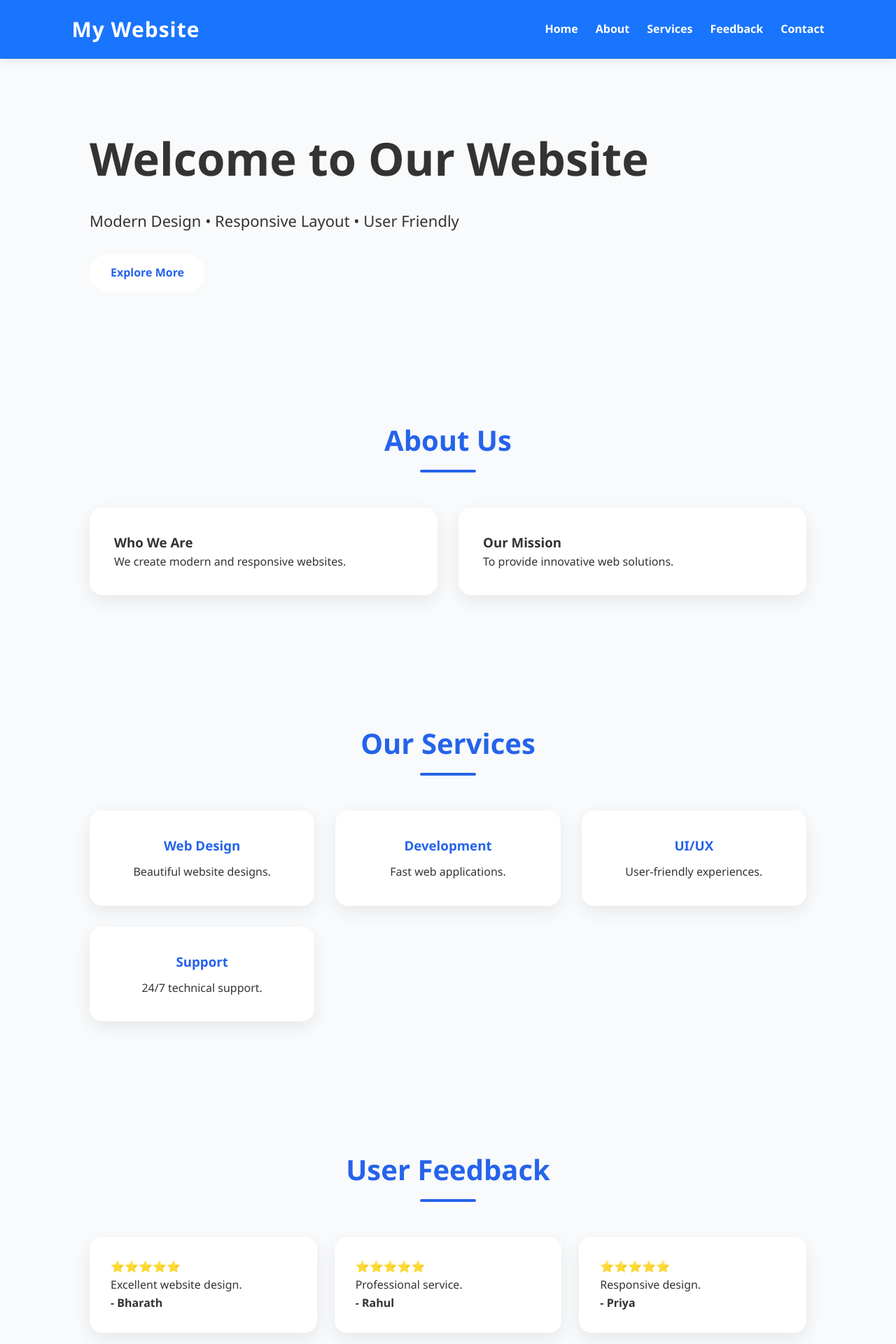
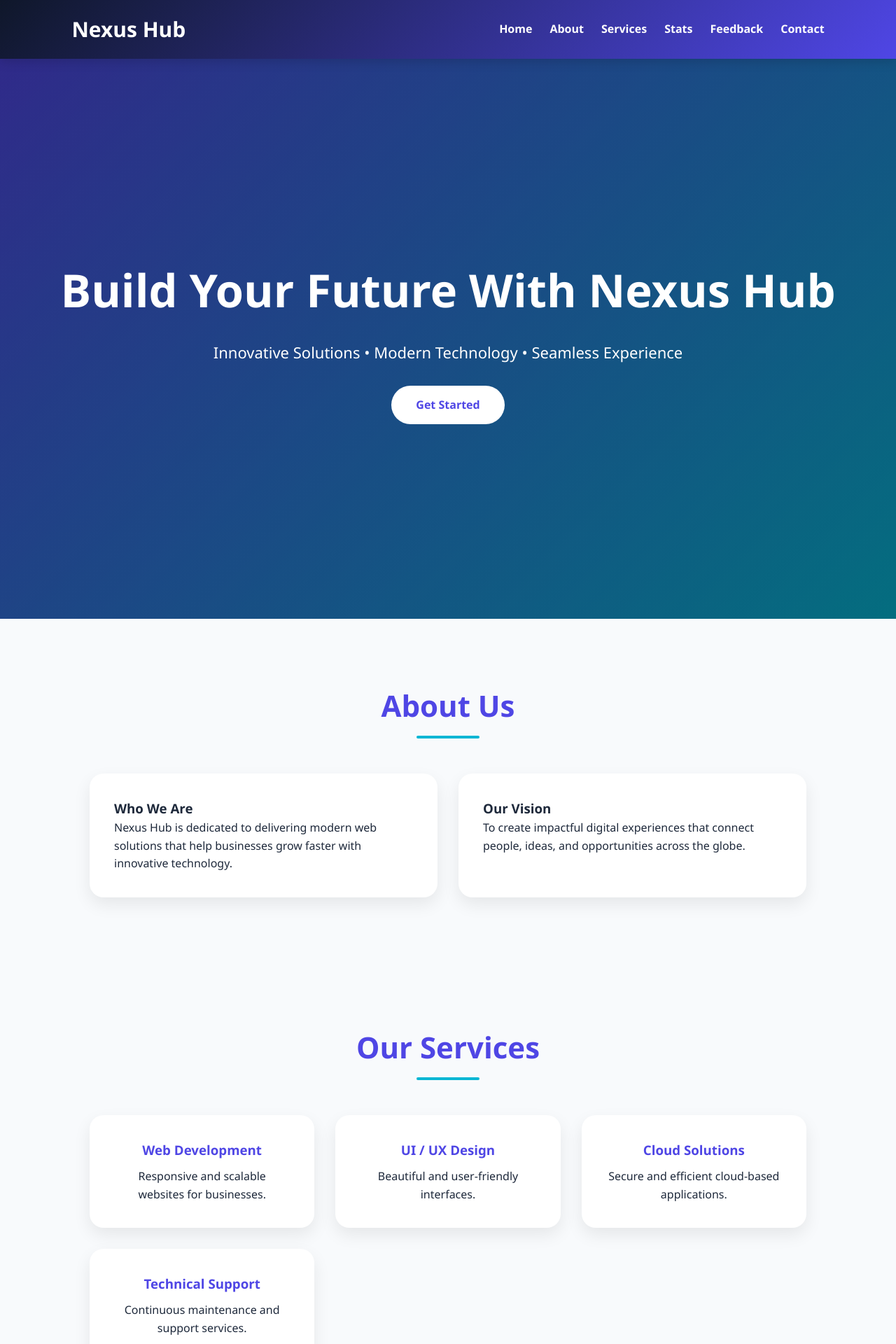
Before and after one commit to bharathkumar3492-cmd/practice-project, a Flask app: page / in a window 1280 px wide. Shown: the top 1920 px of the page at 70% size. Run offline with Flask 3, Linux system fonts and the light colour scheme.

Commit message:
updated files

```diff
--- /dev/null
+++ b/desktop.ini
@@ -0,0 +1,2 @@
+[.ShellClassInfo]
+LocalizedResourceName=@practice-project,0
--- a/static/style.css
+++ b/static/style.css
@@ -2,7 +2,7 @@
 margin:0;
 padding:0;
 box-sizing:border-box;
-font-family:'Segoe UI', Tahoma, Geneva, Verdana, sans-serif;
+font-family:'Segoe UI',sans-serif;
 }
 
 html{
@@ -11,15 +11,14 @@ scroll-behavior:smooth;
 
 body{
 background:#f8fafc;
-color:#333;
+color:#1e293b;
 line-height:1.6;
 }
 
-/* Navigation */
+/* Navbar */
 
 nav{
-background:rgba(13,110,253,0.95);
-backdrop-filter:blur(10px);
+background:linear-gradient(135deg,#0f172a,#4f46e5);
 padding:18px 8%;
 display:flex;
 justify-content:space-between;
@@ -27,70 +26,72 @@ align-items:center;
 position:sticky;
 top:0;
 z-index:1000;
-box-shadow:0 2px 15px rgba(0,0,0,0.1);
+box-shadow:0 4px 15px rgba(0,0,0,0.15);
 }
 
 .logo{
 color:white;
 font-size:30px;
 font-weight:700;
-letter-spacing:1px;
 }
 
 nav ul{
+display:flex;
 list-style:none;
-display:flex;
 gap:25px;
 }
 
 nav ul li a{
+text-decoration:none;
 color:white;
-text-decoration:none;
 font-weight:600;
-transition:0.3s;
+transition:.3s;
 }
 
-nav ul li a:hover
+nav ul li a:hover{
+color:#facc15;
+}
 
-/* Hero Section */
+/* Hero */
 
 .hero{
-min-height:100vh;
+height:100vh;
 display:flex;
 justify-content:center;
 align-items:center;
 text-align:center;
 background:
-linear-gradient(rgba(0,0,0,0.35),
-rgba(0,0,0,0.35)),
-linear-gradient(to right,#2563eb,#60a5fa);
+linear-gradient(rgba(0,0,0,.4),
+rgba(0,0,0,.4)),
+linear-gradient(135deg,#4f46e5,#06b6d4);
 color:white;
+padding:20px;
 }
 
-.hero h1{
+.hero-content h1{
 font-size:65px;
 margin-bottom:20px;
 }
 
-.hero p{
+.hero-content p{
 font-size:22px;
 margin-bottom:30px;
 }
 
 .btn{
 display:inline-block;
+padding:15px 35px;
 background:white;
-color:#2563eb;
-padding:14px 30px;
-border-radius:30px;
+color:#4f46e5;
 text-decoration:none;
 font-weight:bold;
-transition:0.3s;
+border-radius:50px;
+transition:.3s;
 }
 
 .btn:hover{
-transform:translateY(-3px);
-box-shadow:0 8px 20px rgba(255,255,255,0.3);
+transform:translateY(-4px);
+box-shadow:0 8px 20px rgba(255,255,255,.3);
 }
 
 /* Sections */
@@ -101,19 +102,18 @@ padding:90px 10%;
 
 .section-title{
 text-align:center;
-font-size:40px;
+font-size:42px;
 margin-bottom:50px;
-color:#2563eb;
-position:relative;
+color:#4f46e5;
 }
 
 .section-title::after{
 content:"";
-width:80px;
+display:block;
+width:90px;
 height:4px;
-background:#2563eb;
-display:block;
 margin:10px auto;
+background:#06b6d4;
 border-radius:5px;
 }
 
@@ -128,9 +128,9 @@ gap:30px;
 .about-box{
 background:white;
 padding:35px;
-border-radius:18px;
-box-shadow:0 8px 25px rgba(0,0,0,0.08);
-transition:0.3s;
+border-radius:20px;
+box-shadow:0 10px 25px rgba(0,0,0,.08);
+transition:.3s;
 }
 
 .about-box:hover{
@@ -148,10 +148,10 @@ gap:30px;
 .card{
 background:white;
 padding:35px;
+border-radius:20px;
 text-align:center;
-border-radius:18px;
-box-shadow:0 8px 25px rgba(0,0,0,0.08);
-transition:0.3s;
+box-shadow:0 10px 25px rgba(0,0,0,.08);
+transition:.3s;
 }
 
 .card:hover{
@@ -159,7 +159,29 @@ transform:translateY(-10px);
 }
 
 .card h3{
-color:#2563eb;
+color:#4f46e5;
+margin-bottom:10px;
+}
+
+/* Stats */
+
+.stats-container{
+display:grid;
+grid-template-columns:repeat(auto-fit,minmax(220px,1fr));
+gap:25px;
+}
+
+.stat-box{
+background:linear-gradient(135deg,#4f46e5,#06b6d4);
+color:white;
+padding:35px;
+text-align:center;
+border-radius:20px;
+box-shadow:0 10px 25px rgba(0,0,0,.12);
+}
+
+.stat-box h3{
+font-size:40px;
 margin-bottom:10px;
 }
 
@@ -174,9 +196,9 @@ gap:25px;
 .feedback-card{
 background:white;
 padding:30px;
-border-radius:18px;
-box-shadow:0 8px 25px rgba(0,0,0,0.08);
-transition:0.3s;
+border-radius:20px;
+box-shadow:0 10px 25px rgba(0,0,0,.08);
+transition:.3s;
 }
 
 .feedback-card:hover{
@@ -186,12 +208,12 @@ transform:translateY(-8px);
 /* Contact */
 
 .contact-form{
-max-width:650px;
+max-width:700px;
 margin:auto;
 background:white;
 padding:40px;
 border-radius:20px;
-box-shadow:0 8px 25px rgba(0,0,0,0.1);
+box-shadow:0 10px 25px rgba(0,0,0,.1);
 }
 
 .contact-form input,
@@ -199,7 +221,7 @@ box-shadow:0 8px 25px rgba(0,0,0,0.1);
 width:100%;
 padding:15px;
 margin:12px 0;
-border:1px solid #ddd;
+border:1px solid #d1d5db;
 border-radius:10px;
 font-size:16px;
 }
@@ -207,29 +229,58 @@ font-size:16px;
 .contact-form input:focus,
 .contact-form textarea:focus{
 outline:none;
-border:2px solid #2563eb;
+border:2px solid #4f46e5;
 }
 
 .contact-form button{
 width:100%;
 padding:15px;
-background:#2563eb;
-color:white;
 border:none;
 border-radius:10px;
+background:linear-gradient(135deg,#4f46e5,#06b6d4);
+color:white;
 font-size:17px;
 cursor:pointer;
-transition:0.3s;
+transition:.3s;
 }
 
-.contact-form button:hover
+.contact-form button:hover{
+transform:translateY(-3px);
+}
 
 /* Footer */
 
 footer{
-background:#1e293b;
+background:#0f172a;
 color:white;
 text-align:center;
 padding:25px;
 margin-top:40px;
 }
+
+/* Responsive */
+
+@media(max-width:768px){
+
+nav{
+flex-direction:column;
+gap:15px;
+}
+
+nav ul{
+flex-wrap:wrap;
+justify-content:center;
+}
+
+.hero-content h1{
+font-size:40px;
+}
+
+.hero-content p{
+font-size:18px;
+}
+
+.section-title{
+font-size:32px;
+}
+}
--- a/templates/index.html
+++ b/templates/index.html
@@ -3,36 +3,38 @@
 <head>
 <meta charset="UTF-8">
 <meta name="viewport" content="width=device-width, initial-scale=1.0">
-<title>Modern Website</title>
+<title>Nexus Hub</title>
 
-<link rel="stylesheet"
-      href="{{ url_for('static', filename='style.css') }}">
+<link rel="stylesheet" href="{{ url_for('static', filename='style.css') }}">
 </head>
 <body>
 
-<!-- Navigation -->
 <nav>
-    <div class="logo">My Website</div>
+    <div class="logo">Nexus Hub</div>
 
     <ul>
         <li><a href="#home">Home</a></li>
         <li><a href="#about">About</a></li>
         <li><a href="#services">Services</a></li>
+        <li><a href="#stats">Stats</a></li>
         <li><a href="#feedback">Feedback</a></li>
         <li><a href="#contact">Contact</a></li>
     </ul>
 </nav>
 
-<!-- Home -->
 <section id="home" class="hero">
-    <div>
-        <h1>Welcome to Our Website</h1>
-        <p>Modern Design • Responsive Layout • User Friendly</p>
-        <a href="#about" class="btn">Explore More</a>
+    <div class="hero-content">
+        <h1>Build Your Future With Nexus Hub</h1>
+        <p>
+            Innovative Solutions • Modern Technology • Seamless Experience
+        </p>
+
+        <a href="#services" class="btn">
+            Get Started
+        </a>
     </div>
 </section>
 
-<!-- About -->
 <section id="about">
     <h2 class="section-title">About Us</h2>
 
@@ -41,21 +43,22 @@
         <div class="about-box">
             <h3>Who We Are</h3>
             <p>
-                We create modern and responsive websites.
+                Nexus Hub is dedicated to delivering modern web solutions
+                that help businesses grow faster with innovative technology.
             </p>
         </div>
 
         <div class="about-box">
-            <h3>Our Mission</h3>
+            <h3>Our Vision</h3>
             <p>
-                To provide innovative web solutions.
+                To create impactful digital experiences that connect people,
+                ideas, and opportunities across the globe.
             </p>
         </div>
 
     </div>
 </section>
 
-<!-- Services -->
 <section id="services">
 
     <h2 class="section-title">Our Services</h2>
@@ -63,51 +66,94 @@
     <div class="services">
 
         <div class="card">
-            <h3>Web Design</h3>
-            <p>Beautiful website designs.</p>
+            <h3>Web Development</h3>
+            <p>
+                Responsive and scalable websites for businesses.
+            </p>
         </div>
 
         <div class="card">
-            <h3>Development</h3>
-            <p>Fast web applications.</p>
+            <h3>UI / UX Design</h3>
+            <p>
+                Beautiful and user-friendly interfaces.
+            </p>
         </div>
 
         <div class="card">
-            <h3>UI/UX</h3>
-            <p>User-friendly experiences.</p>
+            <h3>Cloud Solutions</h3>
+            <p>
+                Secure and efficient cloud-based applications.
+            </p>
         </div>
 
         <div class="card">
-            <h3>Support</h3>
-            <p>24/7 technical support.</p>
+            <h3>Technical Support</h3>
+            <p>
+                Continuous maintenance and support services.
+            </p>
         </div>
 
     </div>
 
 </section>
 
-<!-- Feedback -->
+<section id="stats">
+
+    <h2 class="section-title">Our Achievements</h2>
+
+    <div class="stats-container">
+
+        <div class="stat-box">
+            <h3>150+</h3>
+            <p>Projects Completed</p>
+        </div>
+
+        <div class="stat-box">
+            <h3>500+</h3>
+            <p>Happy Clients</p>
+        </div>
+
+        <div class="stat-box">
+            <h3>50+</h3>
+            <p>Team Members</p>
+        </div>
+
+        <div class="stat-box">
+            <h3>10+</h3>
+            <p>Years Experience</p>
+        </div>
+
+    </div>
+
+</section>
+
 <section id="feedback">
 
-    <h2 class="section-title">User Feedback</h2>
+    <h2 class="section-title">What Clients Say</h2>
 
     <div class="feedback-container">
 
         <div class="feedback-card">
             <h4>⭐⭐⭐⭐⭐</h4>
-            <p>Excellent website design.</p>
+            <p>
+                Amazing service and excellent communication.
+            </p>
             <strong>- Bharath</strong>
         </div>
 
         <div class="feedback-card">
             <h4>⭐⭐⭐⭐⭐</h4>
-            <p>Professional service.</p>
+            <p>
+                Professional team with great results.
+            </p>
             <strong>- Rahul</strong>
         </div>
 
         <div class="feedback-card">
             <h4>⭐⭐⭐⭐⭐</h4>
-            <p>Responsive design.</p>
+            <p>
+                Highly recommend Nexus Hub for web projects.
+            </p>
             <strong>- Priya</strong>
         </div>
 
@@ -115,7 +161,6 @@
 
 </section>
 
-<!-- Contact -->
 <section id="contact">
 
     <h2 class="section-title">Contact Us</h2>
@@ -124,17 +169,20 @@
           action="/contact"
           method="POST">
 
-        <input type="text"
+        <input
+            type="text"
             name="name"
             placeholder="Enter Your Name"
             required>
 
-        <input type="email"
+        <input
+            type="email"
             name="email"
             placeholder="Enter Your Email"
             required>
 
-        <textarea name="message"
+        <textarea
+            name="message"
             rows="5"
             placeholder="Enter Your Message"
             required></textarea>
@@ -148,7 +196,7 @@
 </section>
 
 <footer>
-    <p>© 2026 My Website | All Rights Reserved</p>
+    <p>© 2026 Nexus Hub | All Rights Reserved</p>
 </footer>
 
 </body>
```
Lines whose indentation alone changed are shown as unchanged.
